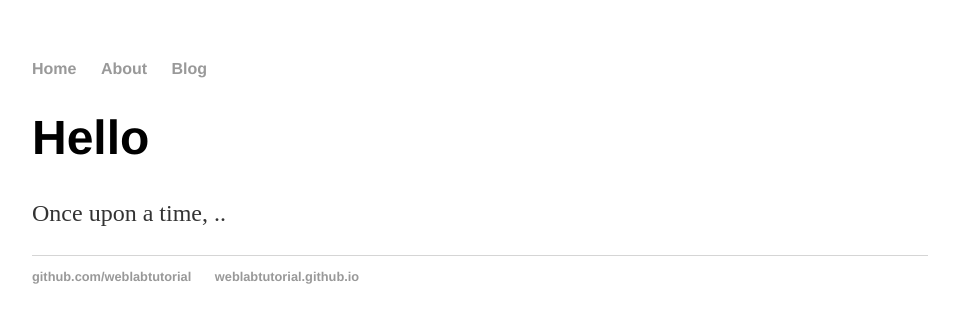
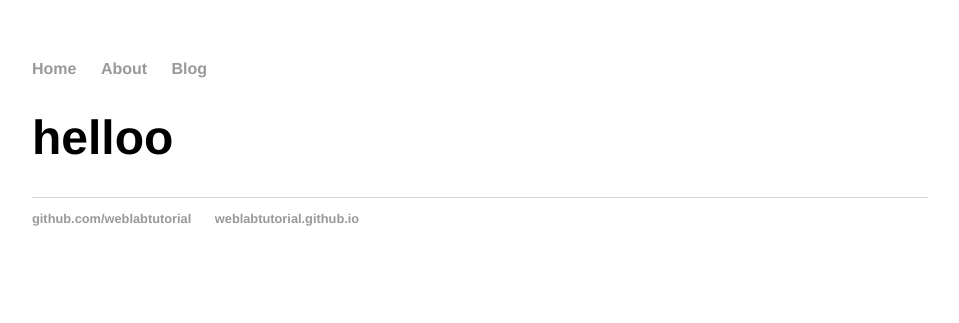
Before and after one commit to VidishaJain31/VidishaJain31.github.io, a Jekyll site: the page built from about/index.html, in a window 1280 px wide. Shown: the top 323 px of the page, without its empty margins (160-1119 px from the left). Built offline with Jekyll 4.4.1, drawn with Linux system fonts in a browser that asks for light colours.

Commit message:
Update index.html

```diff
--- a/about/index.html
+++ b/about/index.html
@@ -2,7 +2,4 @@
 layout: default
 title: Web Programming
 ---
-<div class="blurb">
-<h1>Hello </h1>
-<p>Once upon a time, ..</p>
-</div>
+<h1>helloo</h1>
```
